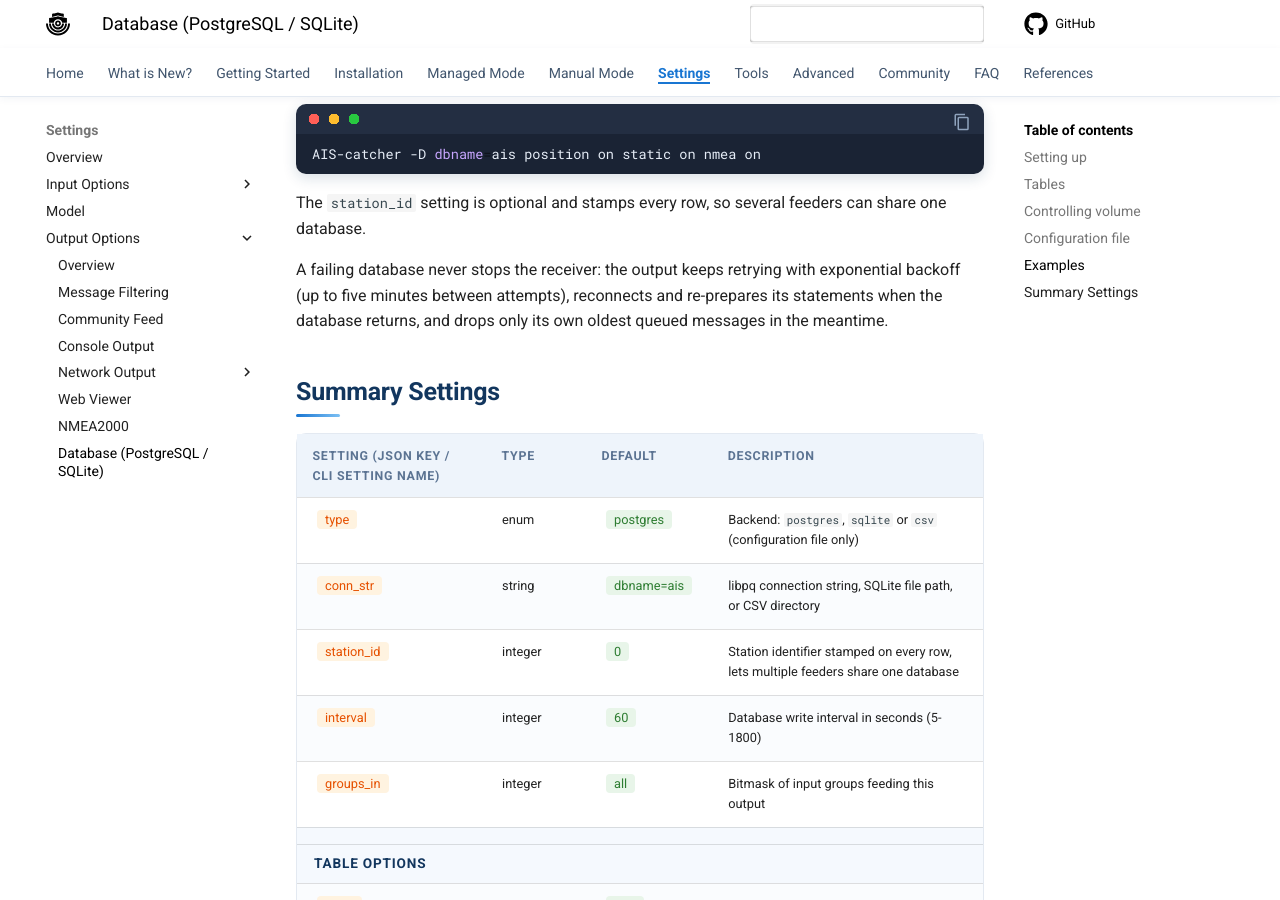
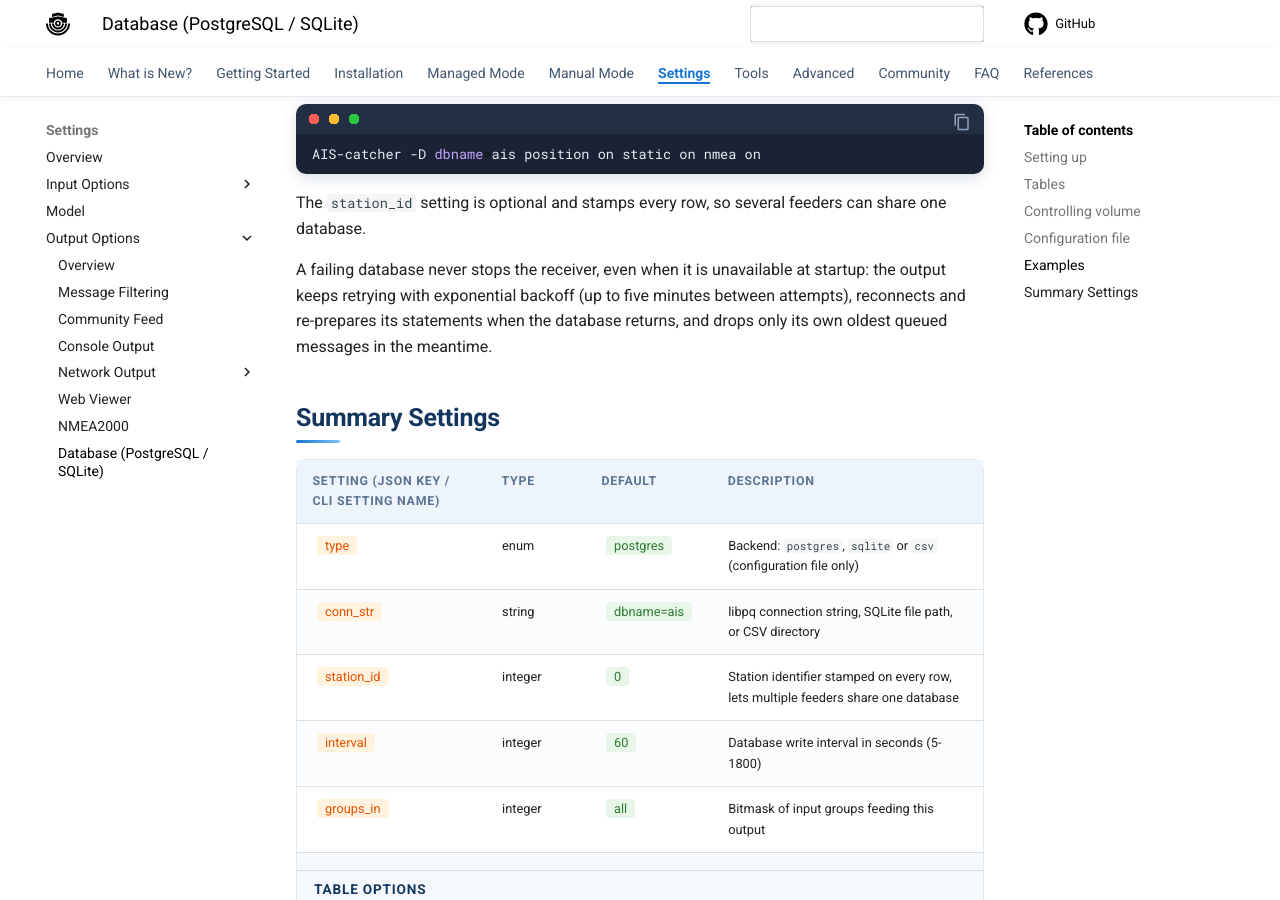
Before and after one commit to jvde-github/AIS-catcher-docs, an MkDocs documentation site: the page built from docs/configuration/output/PSQL.md, in a window 1280 px wide and 900 px high, scrolled down 4224 px. Built offline with MkDocs 1.6.1 and Material for MkDocs 9.7.7, drawn with Linux system fonts in a browser that asks for light colours; comment, search, counter and statistics services are not loaded.

Commit message:
Database retry covers startup unavailability

```diff
--- a/docs/configuration/output/PSQL.md
+++ b/docs/configuration/output/PSQL.md
@@ -150,7 +150,7 @@
 
 The `station_id` setting is optional and stamps every row, so several feeders can share one database.
 
-A failing database never stops the receiver: the output keeps retrying with exponential backoff (up to five minutes between attempts), reconnects and re-prepares its statements when the database returns, and drops only its own oldest queued messages in the meantime.
+A failing database never stops the receiver, even when it is unavailable at startup: the output keeps retrying with exponential backoff (up to five minutes between attempts), reconnects and re-prepares its statements when the database returns, and drops only its own oldest queued messages in the meantime.
 
 ## Summary Settings
 
```
